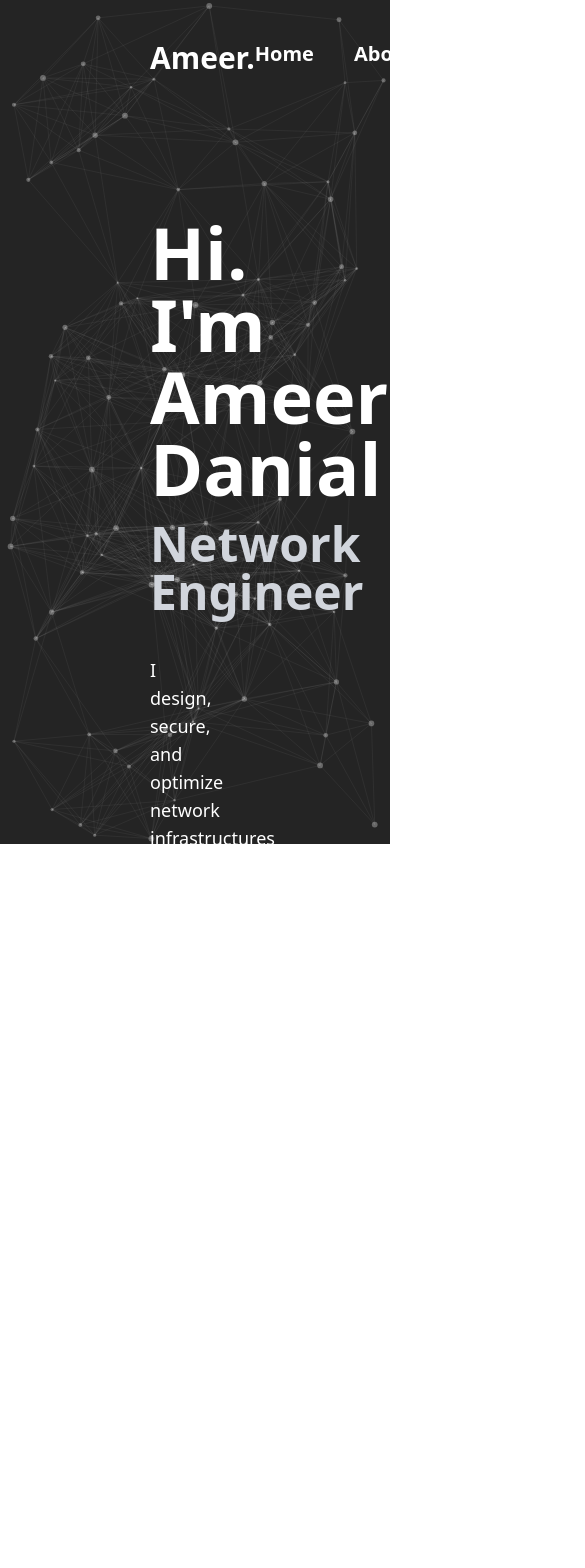
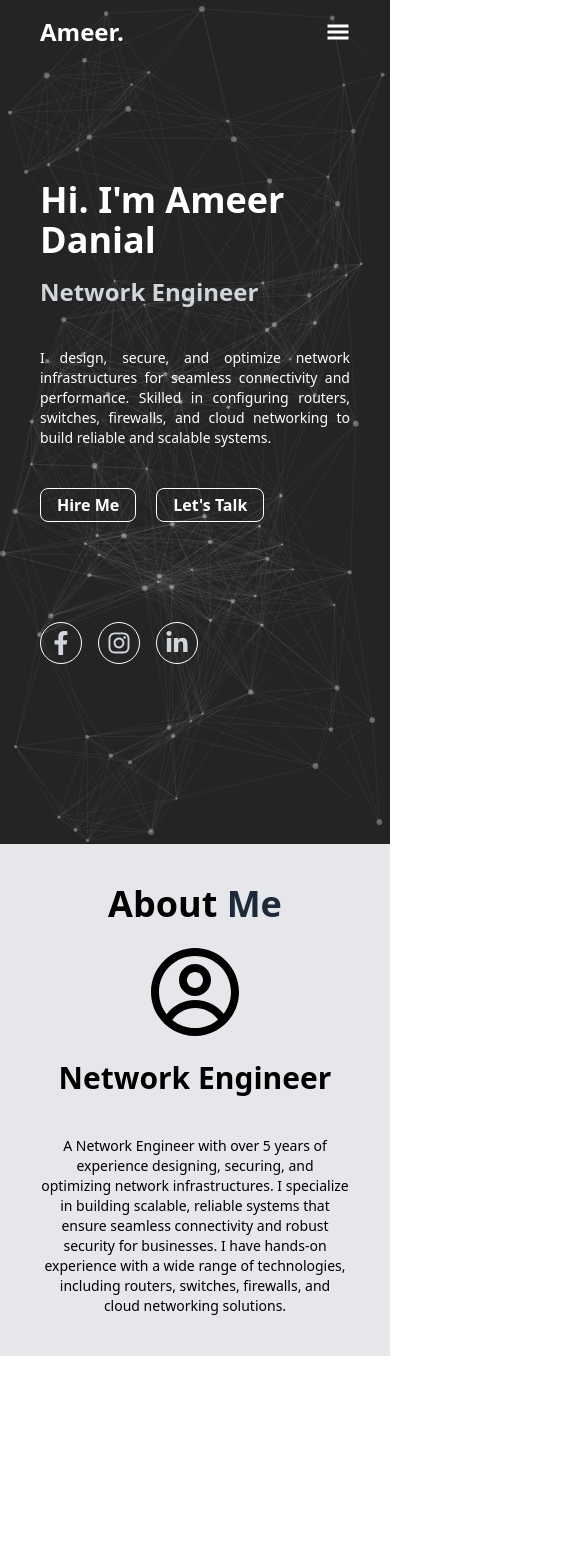
Before and after one commit to NikPrivate/ameerportfolio, a React (Vite) app: page / in a window 390 px wide. Shown: the top 1568 px of the page, 585 px wide, since content can reach past the window. After the commit the page ends 1356 px from the top, so only its background shows below. Built offline with nearby package versions, Linux system fonts and the light colour scheme.

Commit message:
Updated: Navbar, Styling, Responsive

```diff
--- a/src/App.jsx
+++ b/src/App.jsx
@@ -1,19 +1,25 @@
+import { useRef } from "react";
 import About from "./components/About";
 import AnimatedBackground from "./components/AnimatedBackground";
 import Intro from "./components/Intro";
 import Nav from "./components/Nav";
 
 function App() {
+  //create refs for each section
+
+  const aboutRef = useRef(null);
+  const homeRef = useRef(null);
+
   return (
     <div>
       <AnimatedBackground />
-      <div className="py-10 px-[150px]">
-        <Nav />
+      <div>
+        <Nav refs={{ aboutRef, homeRef }} />
       </div>
-      <div className="px-[150px]">
+      <div ref={homeRef}>
         <Intro />
       </div>
-      <div>
+      <div ref={aboutRef}>
         <About />
       </div>
     </div>
--- a/src/components/About.jsx
+++ b/src/components/About.jsx
@@ -1,11 +1,11 @@
-import React from "react";
+import React, { forwardRef } from "react";
 import { CgProfile } from "react-icons/cg";
 
-const About = () => {
+const About = forwardRef((props, ref) => {
   return (
-    <div className="bg-gray-200 border-white shadow-lg">
-      <div className="mx-auto w-fit">
-        <div className="border">
+    <section ref={ref} className="bg-gray-200 border-white shadow-lg">
+      <div className="mx-auto w-fit py-10">
+        <div>
           <h1 className="text-center text-4xl font-sans font-bold">
             About <span className="text-gray-800"> Me</span>
           </h1>
@@ -13,24 +13,24 @@ const About = () => {
         <div className="flex justify-center mt-5">
           <CgProfile className="text-8xl" />
         </div>
+        <div className="mt-5">
+          <p className="text-center text-3xl font-sans font-bold">
+            Network Engineer
+          </p>
+        </div>
         <div className="mt-10">
-          <p className="px-[300px] text-center font-sans">
+          <p className="xl:px-[300px] px-10 text-center font-sans xl:text-base text-sm">
             A Network Engineer with over 5 years of experience designing,
             securing, and optimizing network infrastructures. I specialize in
             building scalable, reliable systems that ensure seamless
             connectivity and robust security for businesses. I have hands-on
             experience with a wide range of technologies, including routers,
-            switches, firewalls, and cloud networking solutions. Over the years,
-            I've honed my skills in troubleshooting, performance optimization,
-            and securing networks against evolving threats. Driven by a passion
-            for technology, I am always learning and adapting to stay ahead of
-            industry trends. Let’s connect and create reliable network solutions
-            for the future!
+            switches, firewalls, and cloud networking solutions.
           </p>
         </div>
       </div>
-    </div>
+    </section>
   );
-};
+});
 
 export default About;
--- a/src/components/Intro.jsx
+++ b/src/components/Intro.jsx
@@ -5,25 +5,28 @@ import { FaFacebookF } from "react-icons/fa";
 
 const Intro = () => {
   return (
-    <div id="home" className="min-h-screen">
-      <div className="mt-[100px] grid grid-cols-2">
-        <div className="col-span-2">
-          <p className="text-white text-7xl font-sans font-semibold">
+    <section
+      id="home"
+      className="h-screen flex flex-col justify-center items-center xl:px-[150px] px-10"
+    >
+      <div className="grid xl:grid-cols-2 grid-cols-1">
+        <div className="xl:col-span-2 col-span-1">
+          <p className="text-white lg:text-6xl md:text-5xl text-4xl font-sans font-semibold">
             Hi. I'm Ameer Danial
           </p>
-          <p className="text-gray-300 text-5xl font-sans mt-4 font-semibold">
+          <p className="text-gray-300 lg:text-4xl md:text-3xl text-2xl font-sans mt-4 font-semibold">
             Network Engineer
           </p>
         </div>
-        <div className="pr-[120px] col-span-1  mt-10">
-          <p className="text-white font-sans text-justify text-lg">
+        <div className="xl:pr-10 pr-0 col-span-1 mt-10">
+          <p className="text-white font-sans text-justify xl:text-base text-sm">
             I design, secure, and optimize network infrastructures for seamless
             connectivity and performance. Skilled in configuring routers,
             switches, firewalls, and cloud networking to build reliable and
             scalable systems.
           </p>
         </div>
-        <div className="col-span-2 mt-10 space-x-5">
+        <div className="xl:col-span-2 col-span-1 mt-10 space-x-5">
           <button className="text-white border px-4 py-1 rounded-lg hover:bg-white hover:text-black font-sans font-semibold cursor-pointer">
             Hire Me
           </button>
@@ -31,19 +34,19 @@ const Intro = () => {
             Let's Talk
           </button>
         </div>
-        <div className="flex items-center col-span-2 mt-[100px] space-x-4">
-          <div className="border border-white rounded-full p-2 hover:bg-gray-300 cursor-pointer">
-            <FaFacebookF className="text-2xl text-gray-300 hover:text-black" />
+        <div className="flex items-center xl:col-span-2 col-span-1 mt-[100px] space-x-4">
+          <div className="border border-white rounded-full p-2 hover:bg-gray-300 cursor-pointer hover:text-black text-gray-300">
+            <FaFacebookF className="text-2xl" />
           </div>
-          <div className="border border-white rounded-full p-2 hover:bg-gray-300 cursor-pointer">
-            <FaInstagram className="text-2xl text-gray-300 hover:text-black" />
+          <div className="border border-white rounded-full p-2 hover:bg-gray-300 cursor-pointer hover:text-black text-gray-300">
+            <FaInstagram className="text-2xl" />
           </div>
-          <div className="border border-white rounded-full p-2 hover:bg-gray-300 cursor-pointer">
-            <FaLinkedinIn className="text-2xl text-gray-300 hover:text-black" />
+          <div className="border border-white rounded-full p-2 hover:bg-gray-300 cursor-pointer hover:text-black text-gray-300">
+            <FaLinkedinIn className="text-2xl" />
           </div>
         </div>
       </div>
-    </div>
+    </section>
   );
 };
 
--- /dev/null
+++ b/src/components/MobileNav.jsx
@@ -0,0 +1,7 @@
+import React from "react";
+
+const MobileNav = () => {
+  return <div>MobileNav</div>;
+};
+
+export default MobileNav;
--- a/src/components/Nav.jsx
+++ b/src/components/Nav.jsx
@@ -1,43 +1,75 @@
-import React from "react";
+import { useEffect, useState } from "react";
+import { GiHamburgerMenu } from "react-icons/gi";
 
-const Nav = () => {
+const Nav = ({ refs }) => {
+  const { aboutRef, homeRef } = refs;
+  const [scrolled, setScrolled] = useState(false);
+
+  const scrollToSection = (ref) => {
+    ref.current?.scrollIntoView({ behavior: "smooth" });
+  };
+
+  useEffect(() => {
+    const handleSroll = () => {
+      if (window.scrollY > 50) {
+        setScrolled(true);
+      } else {
+        setScrolled(false);
+      }
+    };
+    window.addEventListener("scroll", handleSroll);
+    return () => window.removeEventListener("scroll", handleSroll);
+  }, []);
+
   return (
-    <div>
-      <div className="flex justify-between">
-        <div>
-          <h1 className="text-white text-3xl font-sans font-semibold">
+    <nav
+      className={`fixed top-0 left-0 w-full h-16 text-white flex items-center justify-between xl:px-[150px] lg:px-[120px] md:px-[120px] px-[40px] z-50 ${
+        scrolled ? "bg-white" : "bg-transparent"
+      }`}
+    >
+      <h1
+        className={`lg:text-3xl md:text-2xl text-2xl font-sans font-semibold ${
+          scrolled ? "text-black" : "text-white"
+        }`}
+      >
         Ameer.
       </h1>
-        </div>
-        <div className="flex justify-between gap-10">
-          <a
-            href="home"
-            className="text-white text-xl font-sans hover:text-gray-500 font-semibold cursor-pointer"
+      <div className="flex xl:space-x-10 xl:block hidden">
+        <button
+          onClick={() => scrollToSection(homeRef)}
+          className={`text-lg hover:underline font-semibold cursor-pointer ${
+            scrolled ? "text-black" : "text-white"
+          }`}
         >
           Home
-          </a>
-
-          <a
-            href="about"
-            className="text-white text-xl font-sans hover:text-gray-500 font-semibold cursor-pointer"
+        </button>
+        <button
+          onClick={() => scrollToSection(aboutRef)}
+          className={`text-lg hover:underline font-semibold cursor-pointer ${
+            scrolled ? "text-black" : "text-white"
+          }`}
         >
           About
-          </a>
-          <a
-            href="skills"
-            className="text-white text-xl font-sans hover:text-gray-500 font-semibold cursor-pointer"
+        </button>
+        <button
+          className={`text-lg hover:underline font-semibold cursor-pointer ${
+            scrolled ? "text-black" : "text-white"
+          }`}
         >
           Skills
-          </a>
-          <a
-            href="contact"
-            className="text-white text-xl font-sans hover:text-gray-500 font-semibold cursor-pointer"
+        </button>
+        <button
+          className={`text-lg hover:underline font-semibold cursor-pointer ${
+            scrolled ? "text-black" : "text-white"
+          }`}
         >
           Contact
-          </a>
+        </button>
       </div>
+      <div className="xl:hidden block">
+        <GiHamburgerMenu className="text-2xl cursor-pointer" />
       </div>
-    </div>
+    </nav>
   );
 };
 
```
Lines whose indentation alone changed are shown as unchanged.
